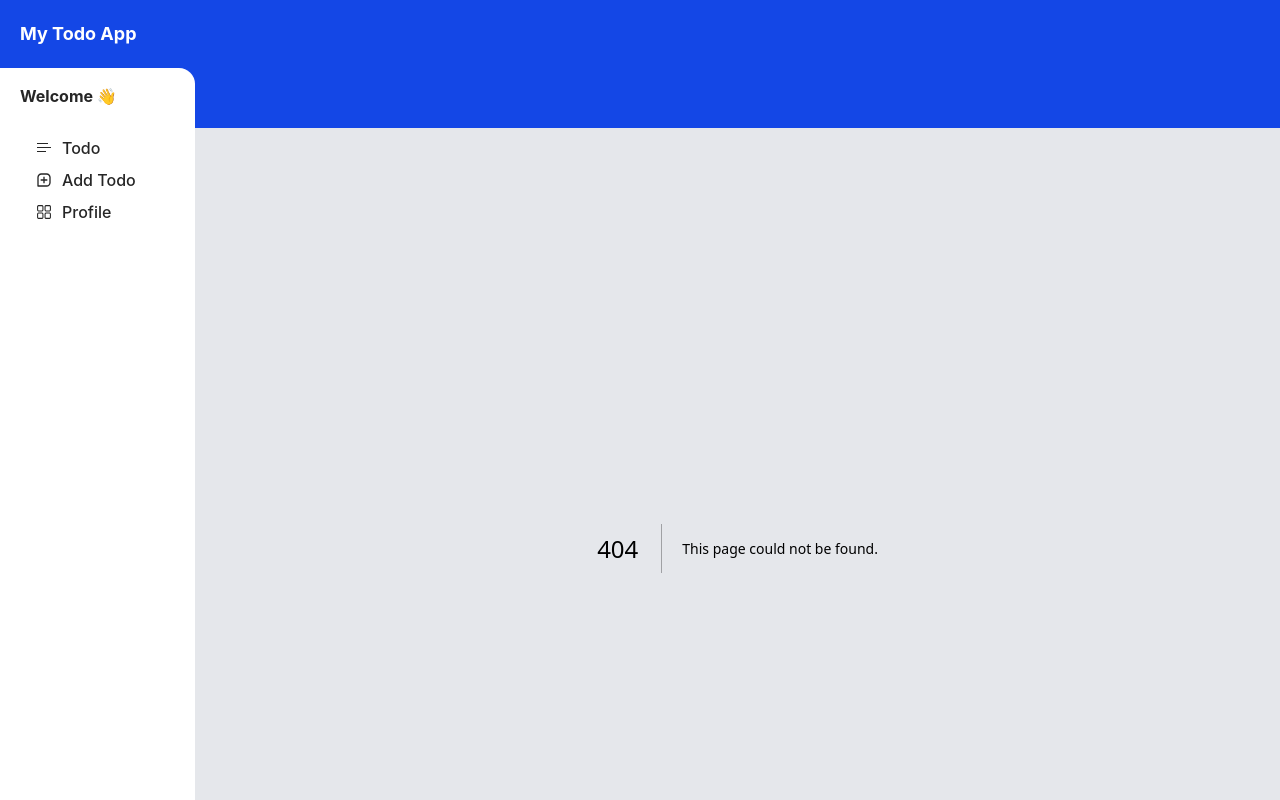
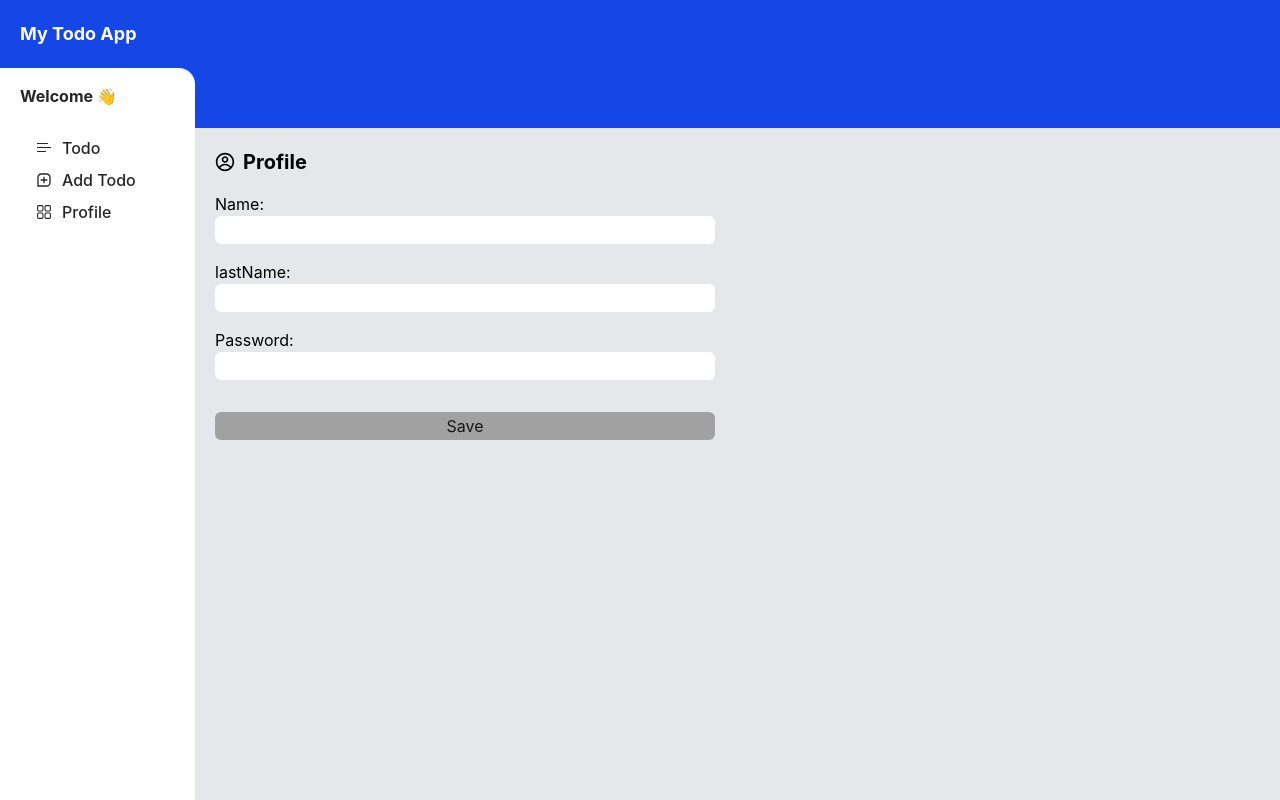
Before and after one commit to AliTaghawi/todo-app, a Next.js app: page /dashboard in a window 1280 px wide. Before the commit this address had no page. Shown: the top 800 px of the page. Built offline with nearby package versions, Linux system fonts and the light colour scheme; no server answers.

Commit message:
creating dashboard page and  developing UI of it and fetching data

```diff
--- /dev/null
+++ b/app/dashboard/page.js
@@ -0,0 +1,7 @@
+import DashboardPage from "@/templates/DashboardPage";
+
+function Dashboard() {
+  return <DashboardPage />;
+}
+
+export default Dashboard;
--- /dev/null
+++ b/components/elements/ProfileInput.js
@@ -0,0 +1,17 @@
+const ProfileInput = ({ title, type, name, value, onChange }) => {
+  return (
+    <div className="flex flex-col mt-4">
+      <label htmlFor={name}>{title}:</label>
+      <input
+        type={type}
+        id={name}
+        name={name}
+        className="bg-white py-0.5 px-2.5 rounded-md outline-0 w-[500px]"
+        value={value}
+        onChange={onChange}
+      />
+    </div>
+  );
+};
+
+export default ProfileInput;
--- /dev/null
+++ b/components/modules/ProfileForm.js
@@ -0,0 +1,47 @@
+import ProfileInput from "components/elements/ProfileInput";
+
+const buttonStyle = "py-0.5 px-4 rounded-md mt-8";
+
+const ProfileForm = ({ data, changeHandler, edit }) => {
+  return (
+    <div>
+      <ProfileInput
+        title="Name"
+        type="text"
+        name="name"
+        value={data.name}
+        onChange={changeHandler}
+      />
+      <ProfileInput
+        title="lastName"
+        type="text"
+        name="lastName"
+        value={data.lastName}
+        onChange={changeHandler}
+      />
+      <ProfileInput
+        title="Password"
+        type="password"
+        name="password"
+        value={data.password}
+        onChange={changeHandler}
+      />
+      <div>
+        <button
+          className={`bg-neutral-400 text-neutral-900 ${buttonStyle} ${
+            edit ? null : "w-[500px]"
+          }`}
+        >
+          Save
+        </button>
+        {edit ? (
+          <button className={`bg-neutral-400 text-neutral-900 ${buttonStyle}`}>
+            Cancel
+          </button>
+        ) : null}
+      </div>
+    </div>
+  );
+};
+
+export default ProfileForm;
--- /dev/null
+++ b/components/templates/DashboardPage.js
@@ -0,0 +1,53 @@
+"use client";
+import { useEffect, useState } from "react";
+import { CgProfile } from "react-icons/cg";
+import ProfileForm from "@/modules/ProfileForm";
+
+const DashboardPage = () => {
+  const [profileData, setProfileData] = useState({
+    name: "",
+    lastName: "",
+    password: "",
+  });
+  const [edit, setEdit] = useState(false);
+
+  useEffect(() => {
+    fetchUserData();
+  }, []);
+
+  const fetchUserData = async () => {
+    const result = await fetch("/api/profile");
+    const res = await result.json();
+    if (res.error) {
+      console.log(res);
+    } else {
+      setProfileData((prev) => ({ ...prev, ...res }));
+    }
+  };
+
+  const changeHandler = (e) => {
+    const { name, value } = e.target;
+    setProfileData((prev) => ({ ...prev, [name]: value }));
+  };
+
+  return (
+    <div>
+      <h2 className="text-xl font-bold flex items-center gap-2">
+        <CgProfile />
+        Profile
+      </h2>
+      {profileData.name && profileData.lastName ? (
+        "ali"
+      ) : (
+        <ProfileForm
+          data={profileData}
+          changeHandler={changeHandler}
+          edit={edit}
+          setEdit={setEdit}
+        />
+      )}
+    </div>
+  );
+};
+
+export default DashboardPage;
```
